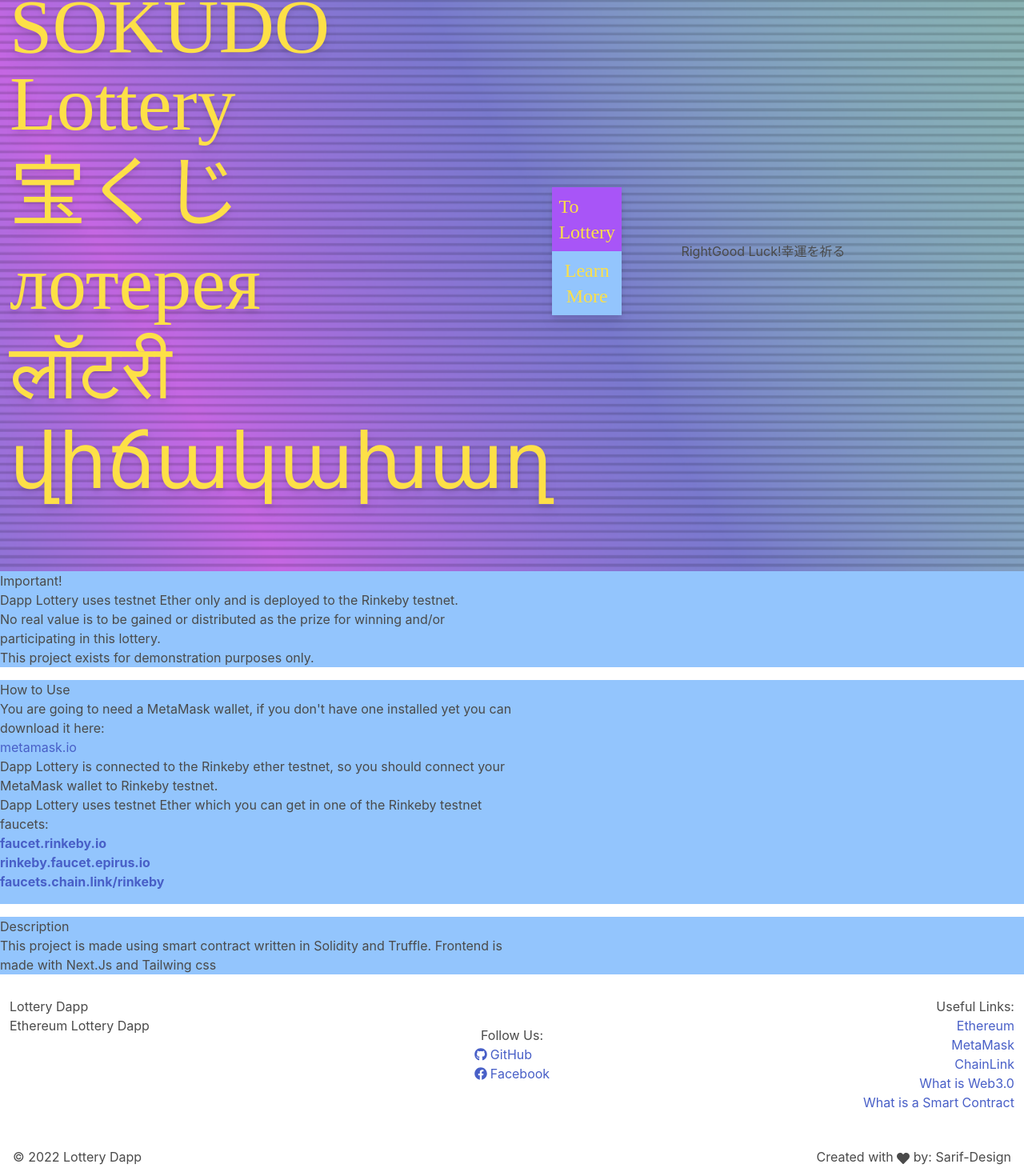
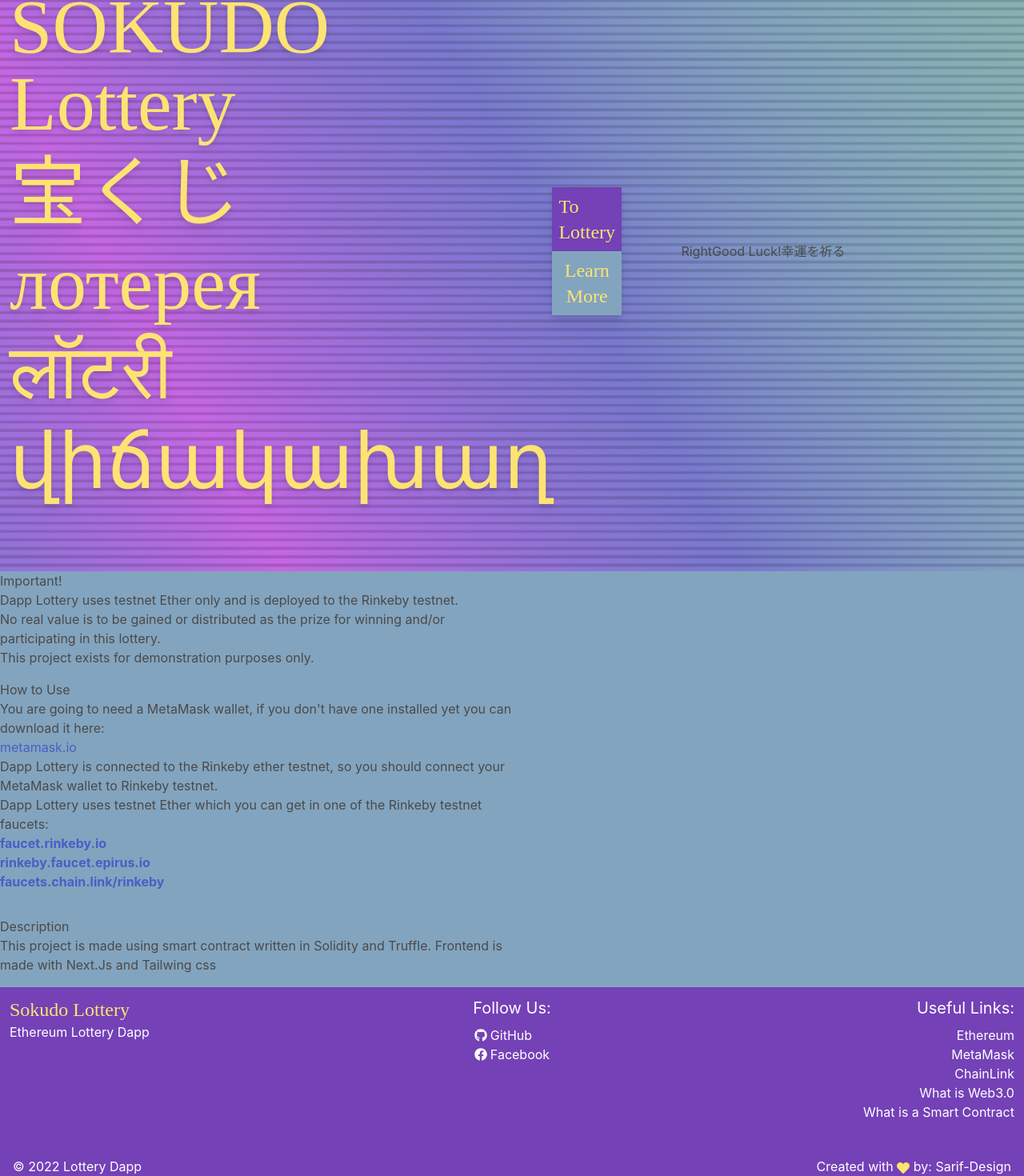
Before and after one commit to SJuras/Web3-Lottery, a Next.js app in the folder lottery-dapp/: page / in a window 1280 px wide. Shown: the part 86-1556 px from the top of the page at 80% size. Built offline with nearby package versions, Linux system fonts and the light colour scheme; a web font is replaced by a local one.

Commit message:
v1.2.0 custom colors added.

```diff
--- a/lottery-dapp/components/Footer.js
+++ b/lottery-dapp/components/Footer.js
@@ -5,32 +5,32 @@
 export default function Home() {
   return (
     <footer className="w-full">
-      <div className="w-full max-w-7xl mx-auto p-3 flex flex-col md:flex-row">
+      <div className="w-full max-w-7xl mx-auto p-3 flex flex-col items-start md:flex-row">
         <div className="w-full md:w-1/3 mb-4">
-          <h4>Lottery Dapp</h4>
-          <p>Ethereum Lottery Dapp</p>
+          <h4 className="text-2xl text-customYellow font-[Starduster]">Sokudo Lottery</h4>
+          <p className="text-white">Ethereum Lottery Dapp</p>
         </div>
         <div className="w-full md:w-1/3 mb-4 flex flex-col md:justify-center md:items-center">
-          <h4>Follow Us:</h4>
+          <h4 className="text-white mb-2 text-xl">Follow Us:</h4>
           <ul className="">
-            <li className="group"><a href="https://github.com/SJuras" className="flex group"><span><FaGithub className="inline transition duration-300 mr-1 group-hover:text-brendanPink -mt-1" /></span> <p className="transition duration-300 group-hover:text-brendanPink">GitHub</p></a></li>
-            <li className="group"><a href="https://www.facebook.com/stjepko.juras" className="flex group"><span><FaFacebook className="inline transition duration-300 mr-1 group-hover:text-brendanPink -mt-1" /></span><p className="transition duration-300 group-hover:text-brendanPink">Facebook</p></a></li>
+            <li className="group"><a href="https://github.com/SJuras" className="flex group"><span><FaGithub className="text-white inline transition duration-300 mr-1 group-hover:text-customYellow -mt-1" /></span> <p className="text-white transition duration-300 group-hover:text-customYellow">GitHub</p></a></li>
+            <li className="group"><a href="https://www.facebook.com/stjepko.juras" className="flex group"><span><FaFacebook className="text-white inline transition duration-300 mr-1 group-hover:text-customYellow -mt-1" /></span><p className="text-white transition duration-300 group-hover:text-customYellow">Facebook</p></a></li>
           </ul>
         </div>
         <div className="w-full md:w-1/3 text-left md:text-right mb-4">
-          <h4>Useful Links:</h4>
+          <h4 className="text-white mb-2 text-xl">Useful Links:</h4>
           <ul>
-            <li className="transition duration-300 "><a href="https://ethereum.org/en/">Ethereum</a></li>
-            <li className="transition duration-300 "><a href="https://metamask.io/">MetaMask</a></li>
-            <li className="transition duration-300 "><a href="https://chain.link/">ChainLink</a></li>
-            <li className="transition duration-300 "><a href="https://en.wikipedia.org/wiki/Web3">What is Web3.0</a></li>
-            <li className="transition duration-300 "><a href="https://docs.soliditylang.org/en/v0.8.11/introduction-to-smart-contracts.html">What is a Smart Contract</a></li>
+            <li className="transition duration-300 "><a href="https://ethereum.org/en/" className="text-white transition duration-300 hover:text-customYellow">Ethereum</a></li>
+            <li className="transition duration-300 "><a href="https://metamask.io/" className="text-white transition duration-300 hover:text-customYellow">MetaMask</a></li>
+            <li className="transition duration-300 "><a href="https://chain.link/" className="text-white transition duration-300 hover:text-customYellow">ChainLink</a></li>
+            <li className="transition duration-300 "><a href="https://en.wikipedia.org/wiki/Web3" className="text-white transition duration-300 hover:text-customYellow">What is Web3.0</a></li>
+            <li className="transition duration-300 "><a href="https://docs.soliditylang.org/en/v0.8.11/introduction-to-smart-contracts.html" className="text-white transition duration-300 hover:text-customYellow">What is a Smart Contract</a></li>
           </ul>
         </div>
       </div>
       <div className="w-full max-w-7xl mx-auto p-4 rounded-lg flex flex-col md:flex-row justify-between items-center">
-        <p>&copy; 2022 Lottery Dapp</p>
-        <p>Created with <span><FaHeart className="inline" /></span> by: Sarif-Design</p>
+        <p className="text-white">&copy; 2022 Lottery Dapp</p>
+        <p className="text-white">Created with <span><FaHeart className="inline text-customYellow" /></span> by: Sarif-Design</p>
       </div>
     </footer>
   );
--- a/lottery-dapp/pages/index.js
+++ b/lottery-dapp/pages/index.js
@@ -36,21 +36,21 @@
           <div className="w-full max-w-7xl mx-auto flex flex-col md:flex-row h-screen justify-center items-center p-3">
             <div className="w-full md:w-1/2 flex justify-start items-center">
               <section>
-                <h2 className="font-[Starduster] text-8xl text-yellow-300 drop-shadow-lg">SOKUDO</h2>
-                <h4 className="font-[Starduster] text-8xl text-yellow-300 drop-shadow-lg mb-4">Lottery</h4>
-                <h4 className="font-[Starduster] text-8xl text-yellow-300 drop-shadow-lg mb-4">宝くじ</h4>
-                <h4 className="font-[Starduster] text-8xl text-yellow-300 drop-shadow-lg mb-4">лотерея</h4>
-                <h4 className="font-[Starduster] text-8xl text-yellow-300 drop-shadow-lg mb-4">लॉटरी</h4>
-                <h4 className="font-[Starduster] text-8xl text-yellow-300 drop-shadow-lg mb-4">վիճակախաղ</h4>
+                <h2 className="font-[Starduster] text-8xl text-customYellow drop-shadow-lg">SOKUDO</h2>
+                <h4 className="font-[Starduster] text-8xl text-customYellow drop-shadow-lg mb-4">Lottery</h4>
+                <h4 className="font-[Starduster] text-8xl text-customYellow drop-shadow-lg mb-4">宝くじ</h4>
+                <h4 className="font-[Starduster] text-8xl text-customYellow drop-shadow-lg mb-4">лотерея</h4>
+                <h4 className="font-[Starduster] text-8xl text-customYellow drop-shadow-lg mb-4">लॉटरी</h4>
+                <h4 className="font-[Starduster] text-8xl text-customYellow drop-shadow-lg mb-4">վիճակախաղ</h4>
               </section>
               <section>
-                <div className="p-2 bg-purple-500 font-[Starduster] text-2xl cursor-pointer drop-shadow-lg">
-                  <Link href="/lotterypage" className="font-[Starduster] cursor-pointer text-yellow-300">
-                    <p className="text-yellow-300 text-2xl">To Lottery</p>
+                <div className="p-2 bg-customPurple font-[Starduster] text-2xl cursor-pointer drop-shadow-lg">
+                  <Link href="/lotterypage" className="font-[Starduster] cursor-pointer text-customYellow">
+                    <p className="text-customYellow text-2xl">To Lottery</p>
                   </Link>
                 </div>
-                <div className="p-2 bg-blue-300 font-[Starduster] text-2xl cursor-pointer drop-shadow-lg">
-                  <button href="/lotterypage" className="font-[Starduster] cursor-pointer text-yellow-300">
+                <div className="p-2 bg-customBlue font-[Starduster] text-2xl cursor-pointer drop-shadow-lg">
+                  <button href="/lotterypage" className="font-[Starduster] cursor-pointer text-customYellow">
                     Learn More
                   </button>
                 </div>
@@ -75,7 +75,8 @@
       </main>
 
       {/* about */}
-      <div className="w-full bg-blue-300">
+      <div className="w-full bg-customBlue">
+        <div className="w-full">
           <div className="w-full max-w-7xl mx-auto flex flex-col md:flex-row mb-4">
             <div className="w-full md:w-1/2">
               <h3>Important!</h3>
@@ -96,7 +97,7 @@
         </div>
 
         {/* instructions */}
-      <div className="w-full bg-blue-300">
+        <div className="w-full">
           <div className="w-full max-w-7xl mx-auto flex flex-col md:flex-row mb-4">
             <div className="w-full md:w-1/2">
               <h3>How to Use</h3>
@@ -121,8 +122,8 @@
         </div>
 
         {/* description */}
-      <div className="w-full bg-blue-300">
-        <div className="w-full max-w-7xl mx-auto flex flex-col md:flex-row mb-4">
+        <div className="w-full">
+          <div className="w-full max-w-7xl mx-auto flex flex-col md:flex-row pb-4">
             <div className="w-full md:w-1/2">
               <h3>Description</h3>
               <p>
@@ -131,8 +132,11 @@
             </div>
           </div>
         </div>
+      </div>
 
+      <div className="w-full bg-customPurple">
         <Footer />
+      </div>
     </div>
   )
 }
--- a/lottery-dapp/pages/lotterypage.js
+++ b/lottery-dapp/pages/lotterypage.js
@@ -24,10 +24,10 @@
           <div className="flex justify-between items-center">
             <div className="cursor-pointer">
                 <Link href="/">
-                  <h1 className="font-[Starduster] text-4xl text-yellow-300 drop-shadow-lg drop-shadow-lg">SOKUDO</h1>
+                  <h1 className="font-[Starduster] text-4xl text-customYellow drop-shadow-lg drop-shadow-lg">SOKUDO</h1>
                 </Link>
             </div>
-            <div className="p-2 bg-purple-500 font-[Starduster] text-xl text-yellow-300 cursor-pointer drop-shadow-lg">
+            <div className="p-2 bg-customPurple font-[Starduster] text-xl text-customYellow cursor-pointer drop-shadow-lg">
               <button className="font-[Starduster] cursor-pointer">
                 Connect Wallet
               </button>
--- a/lottery-dapp/tailwind.config.js
+++ b/lottery-dapp/tailwind.config.js
@@ -8,6 +8,11 @@
       fontFamily: {
         starduster: ["Starduster", "sans-serif"],
       },
+      colors: {
+        customBlue: '#83a4be',
+        customPurple: '#7441b7',
+        customYellow: '#fce372'
+      },
     },
   },
   plugins: [],
```
Lines whose indentation alone changed are shown as unchanged.
